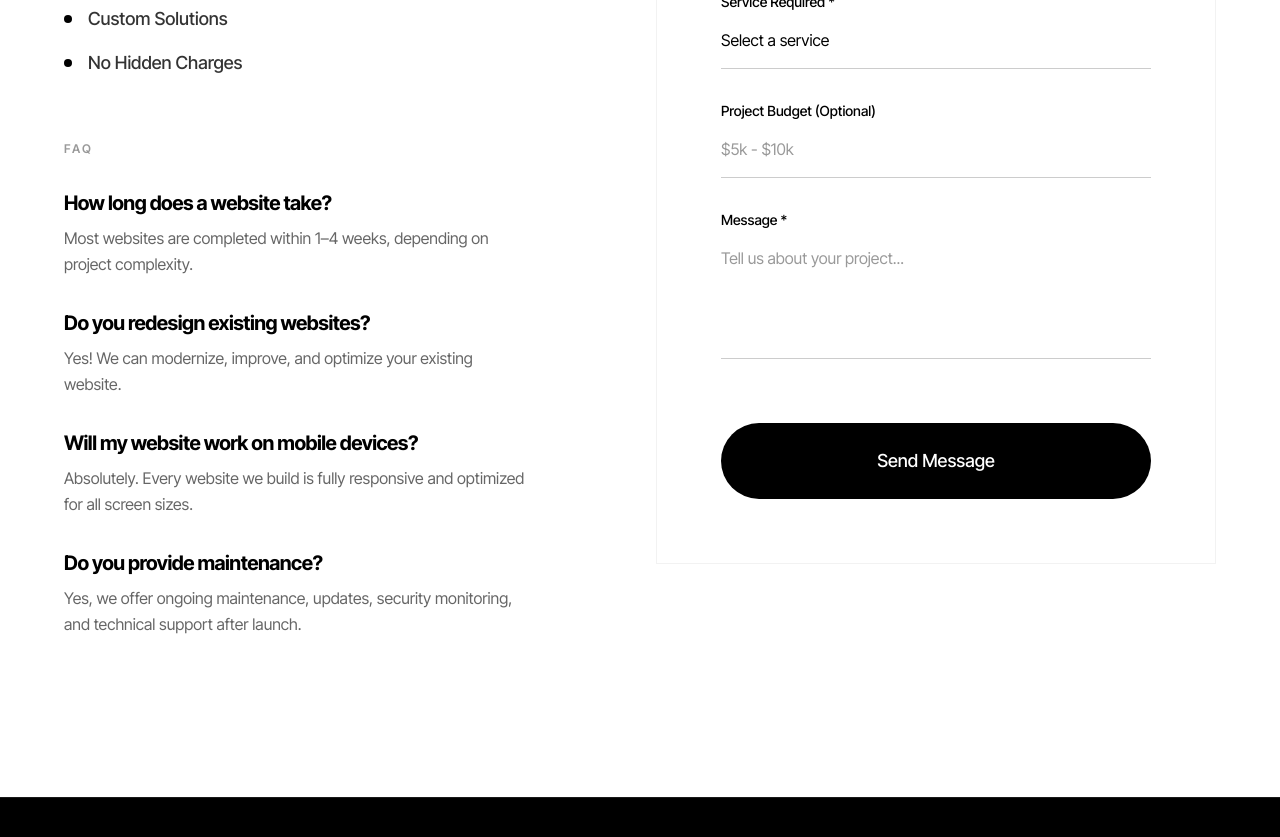
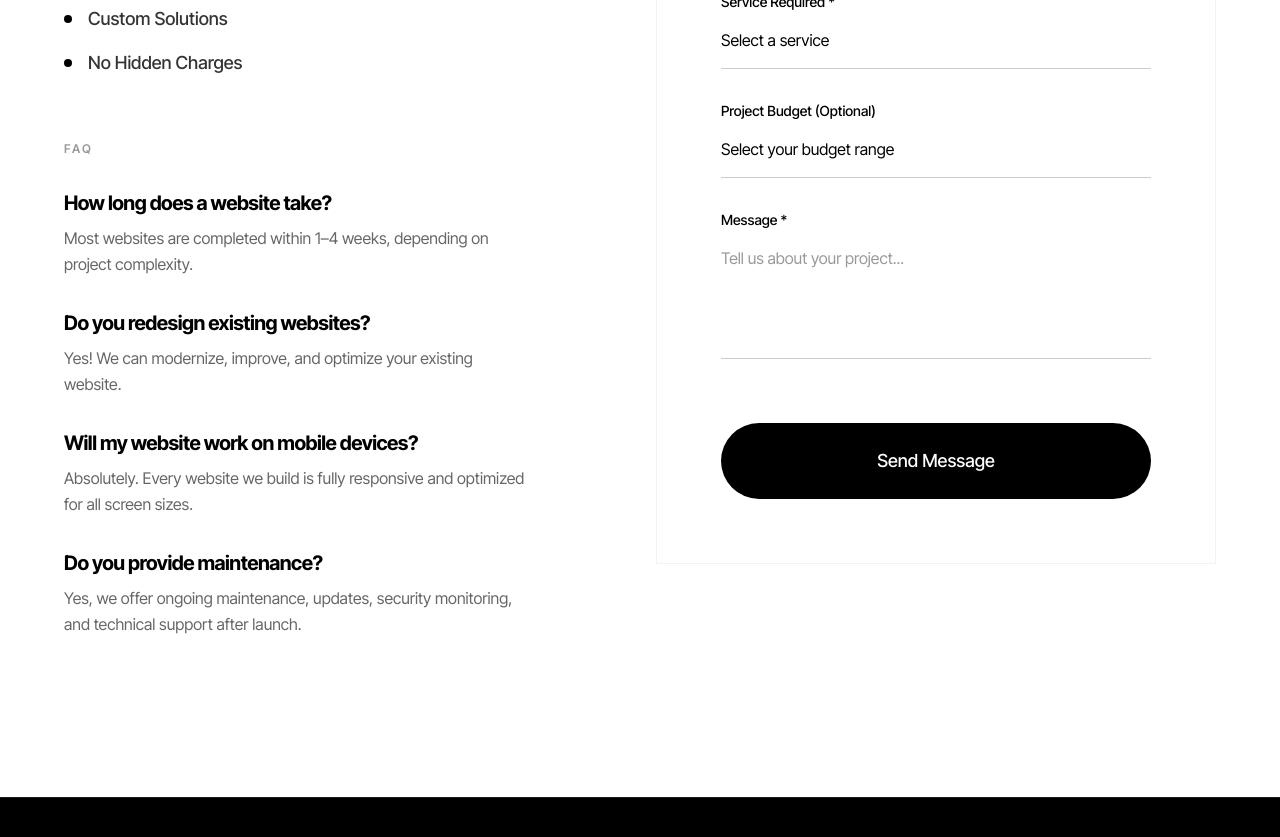
Before and after one commit to nravixa/NRAVIXA, a Next.js app: page /contact in a window 1280 px wide. Shown: the part 1280-2117 px from the top of the page. Built offline with nearby package versions, Linux system fonts and the light colour scheme.

Commit message:
Minor changes

```diff
--- a/src/app/contact/page.tsx
+++ b/src/app/contact/page.tsx
@@ -244,7 +244,15 @@ export default function ContactPage() {
 
                     <div className="flex flex-col gap-8">
                       <label htmlFor="budget" className="text-sm font-medium text-black">Project Budget (Optional)</label>
-                      <input type="text" id="budget" name="budget" className="w-full bg-transparent border-b border-black/20 pb-16 pt-8 focus:border-black outline-none transition-colors rounded-none text-black placeholder:text-black/40" placeholder="$5k - $10k" />
+                      <select id="budget" name="budget" defaultValue="" className="w-full bg-transparent border-b border-black/20 pb-16 pt-8 focus:border-black outline-none transition-colors rounded-none appearance-none text-black">
+                        <option value="" disabled>Select your budget range</option>
+                        <option value="Less than $1,000">Less than $1,000</option>
+                        <option value="$1,000 - $3,000">$1,000 - $3,000</option>
+                        <option value="$3,000 - $5,000">$3,000 - $5,000</option>
+                        <option value="$5,000 - $10,000">$5,000 - $10,000</option>
+                        <option value="$10,000+">$10,000+</option>
+                        <option value="Not sure yet">Not sure yet</option>
+                      </select>
                     </div>
 
                     <div className="flex flex-col gap-8">
--- a/src/app/layout.tsx
+++ b/src/app/layout.tsx
@@ -16,7 +16,7 @@ export default function RootLayout({
   children: React.ReactNode;
 }>) {
   return (
-    <html lang="en" className="antialiased scroll-smooth">
+    <html lang="en" className="antialiased scroll-smooth" suppressHydrationWarning>
       <head>
         <link rel="preconnect" href="https://fonts.googleapis.com" />
         <link rel="preconnect" href="https://fonts.gstatic.com" crossOrigin="anonymous" />
--- a/src/app/work/page.tsx
+++ b/src/app/work/page.tsx
@@ -146,7 +146,7 @@ export default function WorkPage() {
               {stats.map((stat) => (
                 <div key={stat.label} className="flex flex-col">
                   <span className="text-5xl md:text-6xl font-bold tracking-tighter mb-16 flex items-center justify-center md:justify-start">
-                    <CountUp to={stat.value} duration={5} />
+                    <CountUp to={stat.value} duration={1.5} />
                     <span>{stat.suffix}</span>
                   </span>
                   <span className="text-white/60 font-medium tracking-wide uppercase text-xs">
--- a/src/components/sections/Contact.tsx
+++ b/src/components/sections/Contact.tsx
@@ -56,8 +56,9 @@ export function Contact() {
         setIsSubmitted(false);
       }, 5000);
 
-    } catch (error: any) {
-      setApiError(error.message || "An error occurred. Please try again.");
+    } catch (error) {
+      const errMessage = error instanceof Error ? error.message : "An error occurred. Please try again.";
+      setApiError(errMessage);
     }
   };
 
--- a/src/lib/schema.ts
+++ b/src/lib/schema.ts
@@ -3,7 +3,7 @@ import { z } from "zod";
 export const contactFormSchema = z.object({
   name: z.string().min(2, "Name must be at least 2 characters."),
   email: z.string().email("Please enter a valid email address."),
-  countryCode: z.string().default("+91"),
+  countryCode: z.string(),
   phone: z.string().regex(/^\d{10}$/, "Phone number must be exactly 10 digits."),
   businessName: z.string().optional(),
   _gotcha: z.string().max(0, "Invalid submission").optional(), // Honeypot field
```
